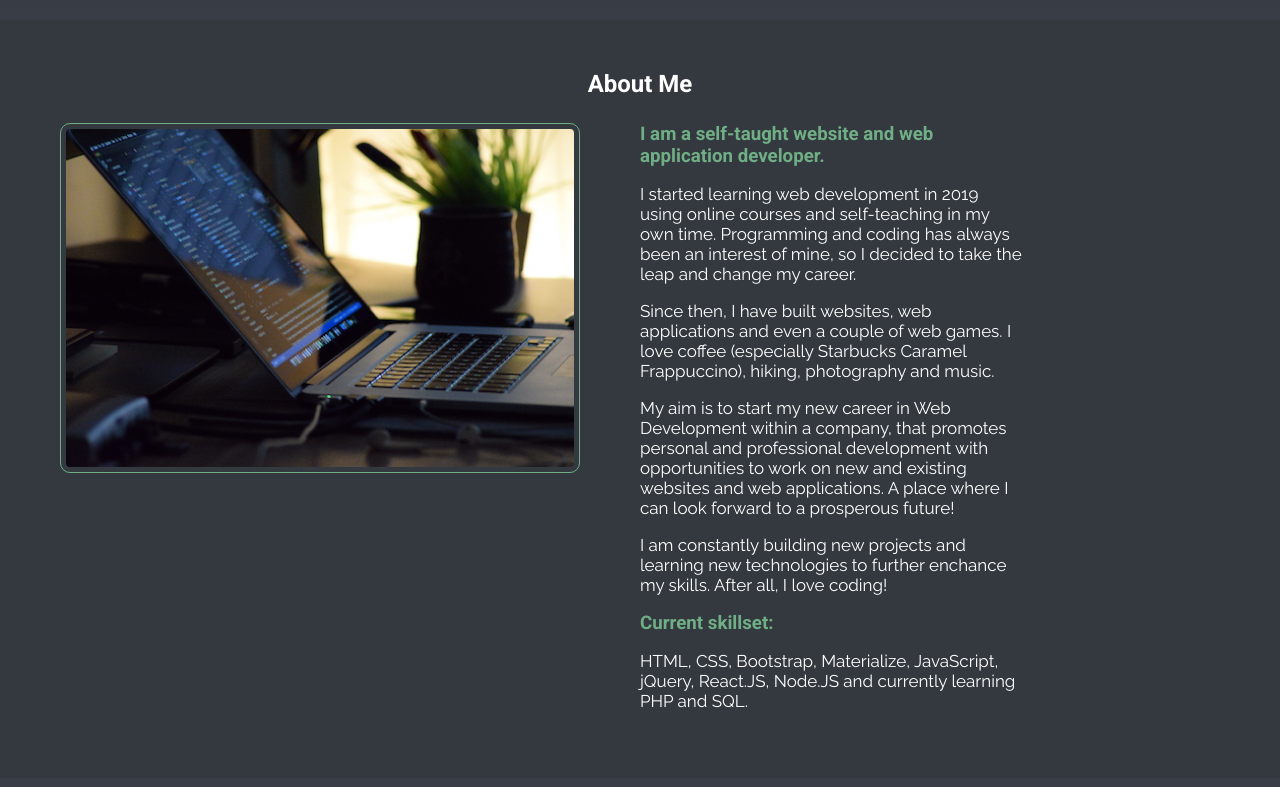
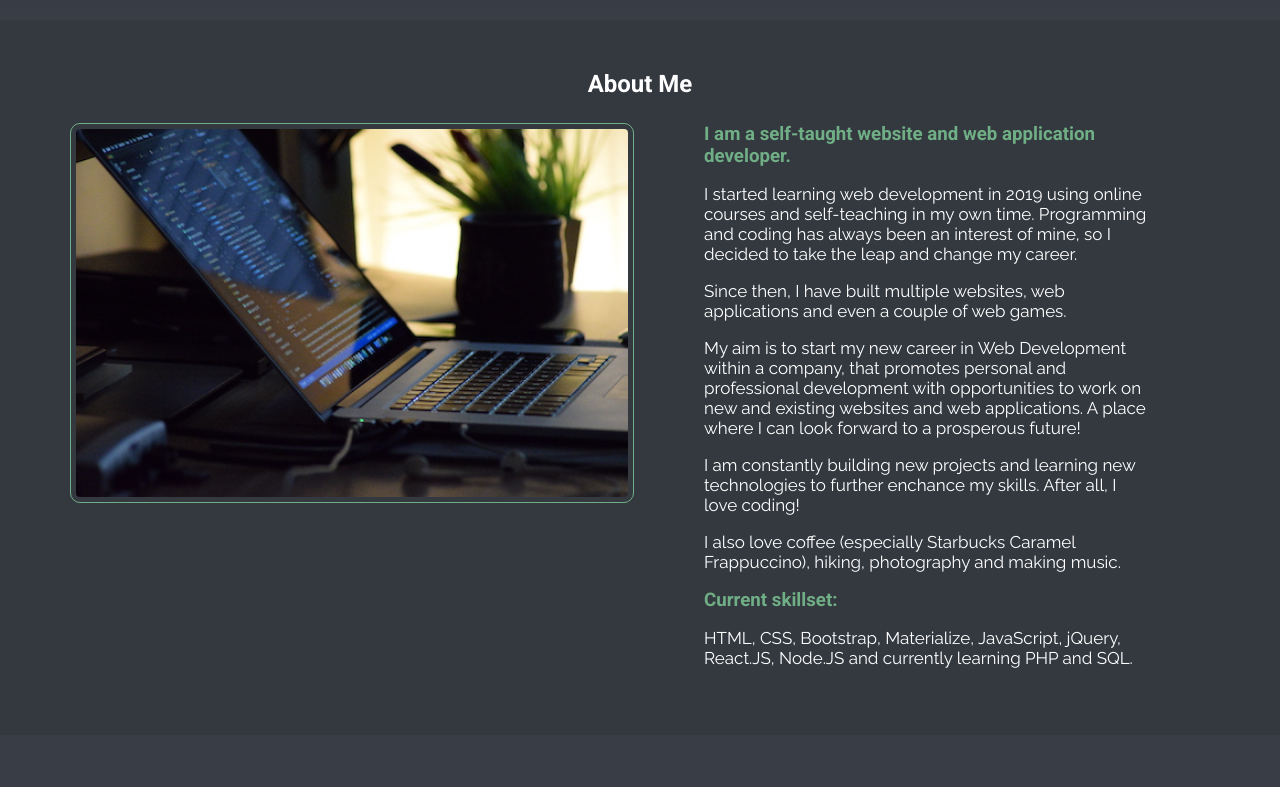
Before and after one commit to MashuMaru/personal-site, a React (Create React App) app: page / in a window 1280 px wide. Shown: the part 780-1567 px from the top of the page. Built offline with nearby package versions, Linux system fonts and the light colour scheme.

Commit message:
minor amendments to CSS and <About /> section

```diff
--- a/public/styles.css
+++ b/public/styles.css
@@ -94,19 +94,22 @@ p {
 
 .about-pic-section {
     /* display: inline-block; */
-    display: block;
+    /* display: block; */
+    display: flex;
     margin-left: auto;
     margin-right: auto;
     margin-top: auto;
     margin-bottom: auto;
     width: 50%;
-    height: 100%;
+
     float: left;
-    /* padding-left: 10%; */
+    padding-left: 10%;
 }
 
 @media only screen and (max-width: 1440px) {
     .about-pic-section {
+        /* padding-left: auto; */
+        padding-left: 5%;
         /* padding-right: 15%; */
     }
 }
@@ -169,7 +172,8 @@ p {
     float: right;
     text-align: left;
     width: 50%;
-    padding-right: 20%;
+    padding-right: 10%;
+    padding-left: 5%;
     padding-bottom: 50px;
     /* margin-bottom: 25px; */
     /* padding-left: 5%; */
@@ -222,11 +226,12 @@ p {
     /* position: relative; */
     /* display: inline; */
     /* border-radius: 10%; */
+    display: block;
     border-radius: 10px;
     border: solid 1px #70af85;
     padding: 5px;
     /* height: 550px; */
-    height: 100%;
+    /* height: 100%; */
     /* max-width: 100%; */
     display: flex;
     height: 400px;
@@ -244,7 +249,7 @@ p {
 
 @media only screen and (max-width: 1600px) {
     .profile-pic {
-        height: 350px;
+        height: 380px;
     }
 }
 
--- a/src/Components/About.js
+++ b/src/Components/About.js
@@ -21,13 +21,13 @@ function About() {
         <h3 className="description">I am a self-taught website and web application developer.</h3>
         <p className="about-details">I started learning web development in 2019 using online courses and self-teaching in my own time.
         Programming and coding has always been an interest of mine, so I decided to take the leap and change my career.</p>
-        <p className="about-details">Since then, I have built websites, web applications and even a couple of web games.
-        I love coffee (especially Starbucks Caramel Frappuccino), hiking, photography and music. </p>
+        <p className="about-details">Since then, I have built multiple websites, web applications and even a couple of web games.</p>
         <p className="about-details">My aim is to start my new career in Web Development within a company,
         that promotes personal and professional development with opportunities to work on new and existing websites and web applications.
         A place where I can look forward to a prosperous future! </p>
         <p className="about-details">I am constantly building new projects and learning new technologies to further enchance my skills. After all,
         I love coding! </p>
+        <p className="about-details">I also love coffee (especially Starbucks Caramel Frappuccino), hiking, photography and making music.</p>
         <h3 className="description">Current skillset:</h3>
         <p className="about-details">HTML, CSS, Bootstrap, Materialize, JavaScript, jQuery, React.JS, Node.JS and currently learning PHP and SQL.</p>
         </div>
```
Also changed, not shown: 1 other file (tests, documents, lock files or other folders).
